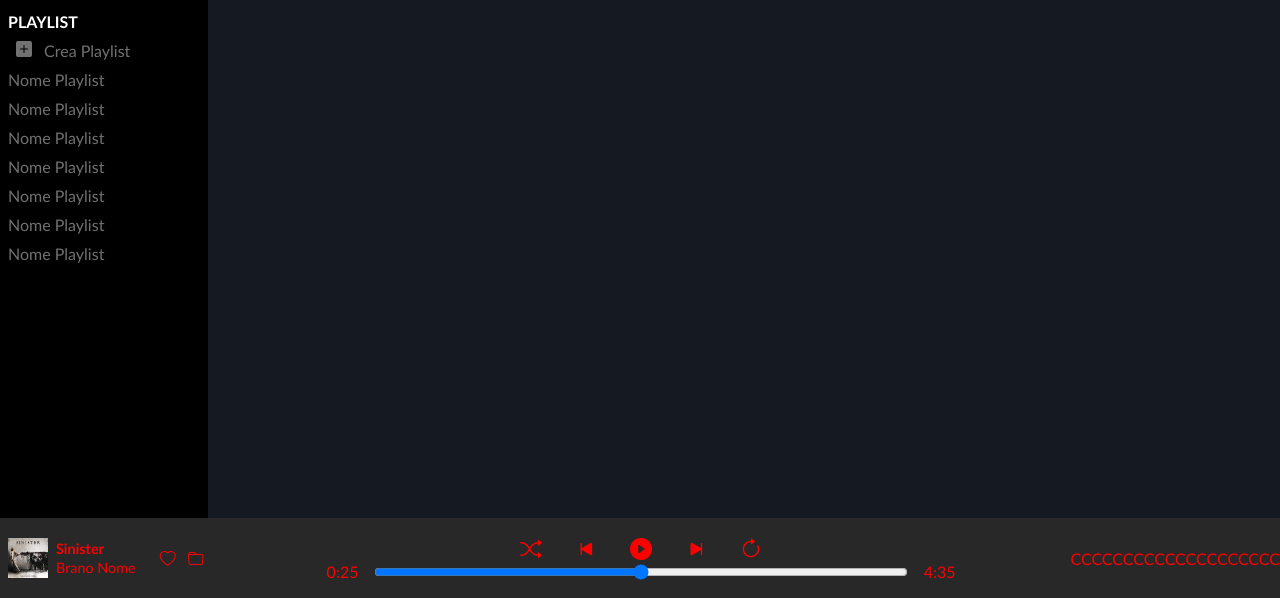
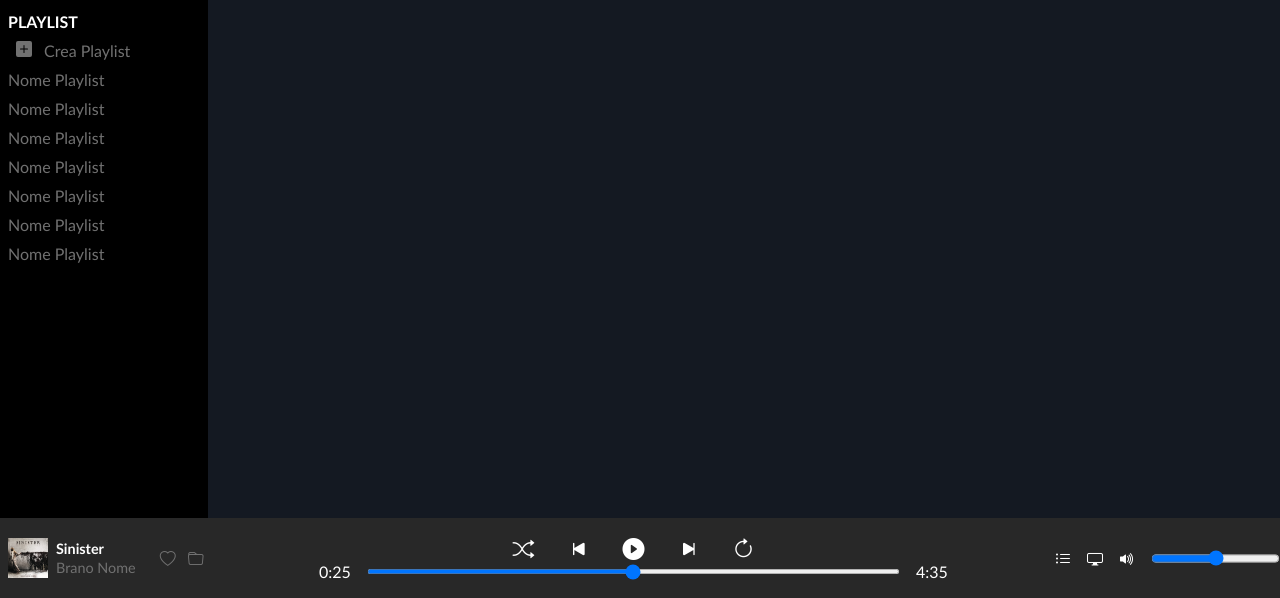
Before and after one commit to AntonioNicolaci/html-css-spotifyweb, a plain HTML site: page index.html in a window 1280 px wide. Shown: the part 202-800 px from the top of the page. Drawn offline with nearby package versions, Linux system fonts and the light colour scheme.

Commit message:
add controllo-volume

```diff
--- a/assets/style.css
+++ b/assets/style.css
@@ -78,20 +78,23 @@ nav div{
 /* ---------------------------------------------- NAV BAR ---------------------------------------------- */
 
 /* ---------------------------------------------- CONTROL BAR ---------------------------------------------- */
-/* ZONA DI SINISTRA CON L'IMMAGINE DELLA CANZONE */
 #controllo{
     display: flex;
     justify-content: space-between;
     align-items: center;
     width: 100vw;
     height: 5em;
-    color: red;
+    color: #fff;
     position: sticky;
     position: absolute;
     right: 0;
     z-index: 30;
     background-color: #282828;
 }
+.controllo-grigio{
+    color: rgb(113, 113, 113);
+}
+/* ZONA DI SINISTRA CON L'IMMAGINE DELLA CANZONE */
 #controllo-musica{
     display: flex;
     justify-content: space-between;
@@ -136,9 +139,17 @@ nav div{
 }
 #controllo-player-barra input[type="range"]{
     width: 40em;
-    background: white;
+    height: 5px;
+    outline: none;
 }
 /* ZONA CON I PULSANTI DI PLAY E LA BARRA */
+
+/* ZONA CON I PULSANTI PER IL VOLUME */
+#controllo-volume{
+    display: flex;
+    gap: 1em;
+}
+/* ZONA CON I PULSANTI PER IL VOLUME */
 /* ---------------------------------------------- CONTROL BAR ---------------------------------------------- */
 
 /* ---------------------------------------------- SEZIONE DELLA MUSICA ---------------------------------------------- */
--- a/index.html
+++ b/index.html
@@ -45,10 +45,10 @@
                 <img src="img/sinister.jpeg" alt="img-brano">
                 <div>
                     <h3>Sinister</h3>
-                    <span>Brano Nome</span>
+                    <span class="controllo-grigio">Brano Nome</span>
                 </div>
             </div>
-            <div>
+            <div class="controllo-grigio">
                 <i class="bi bi-heart"></i>
                 <i class="bi bi-folder"></i>
             </div>
@@ -63,11 +63,16 @@
             </div>
             <div id="controllo-player-barra">
                 <span>0:25</span>
-                <input type="range" name="" id="">
+                <input type="range" name="">
                 <span>4:35</span>
             </div>
         </div>
-        <div id="controllo-volume">CCCCCCCCCCCCCCCCCCCC</div>
+        <div id="controllo-volume">
+            <i class="bi bi-list-ul"></i>
+            <i class="bi bi-display"></i>
+            <i class="bi bi-volume-up-fill"></i>
+            <input type="range" name="" id="">
+        </div>
     </div>
 
 
```
